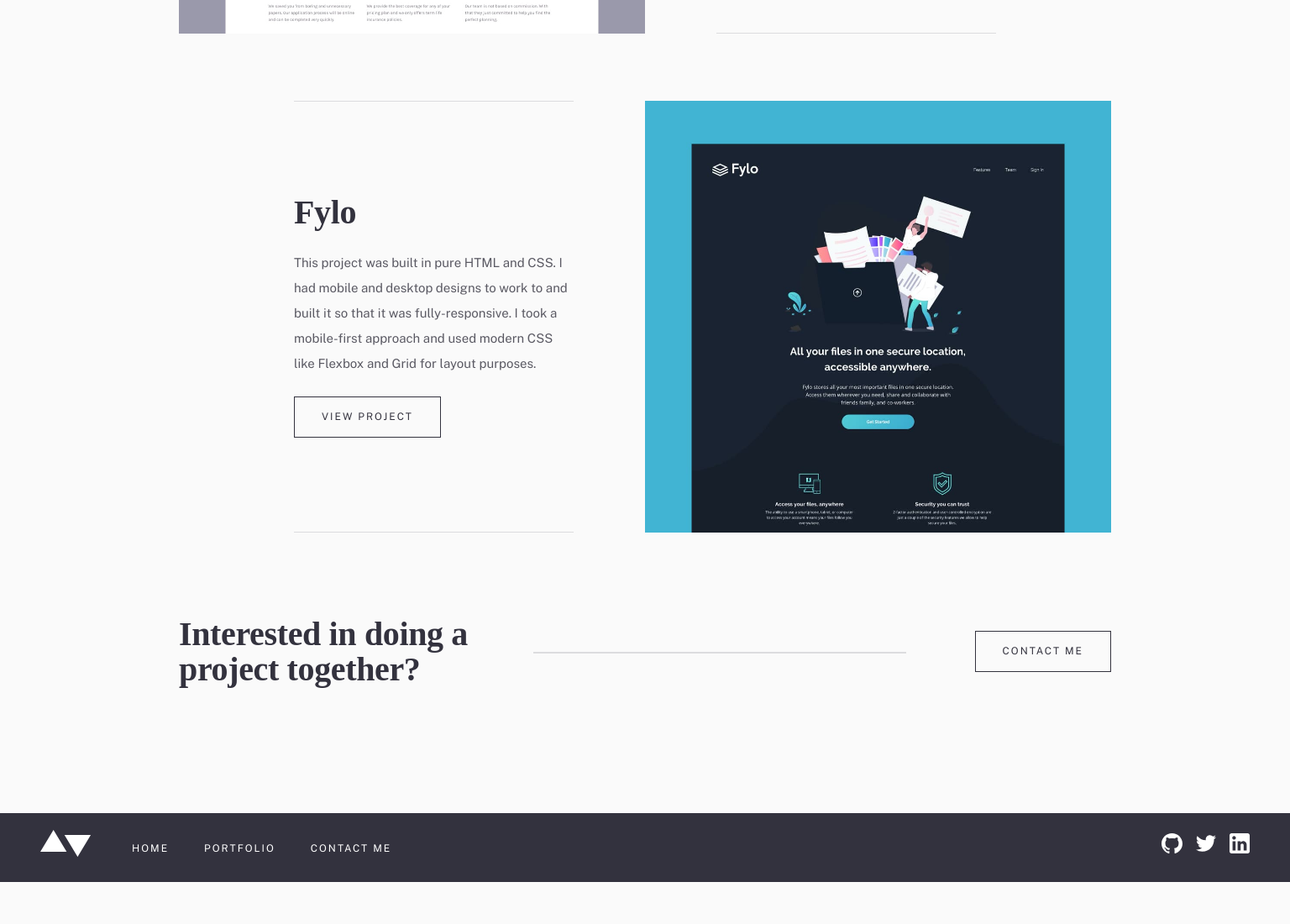
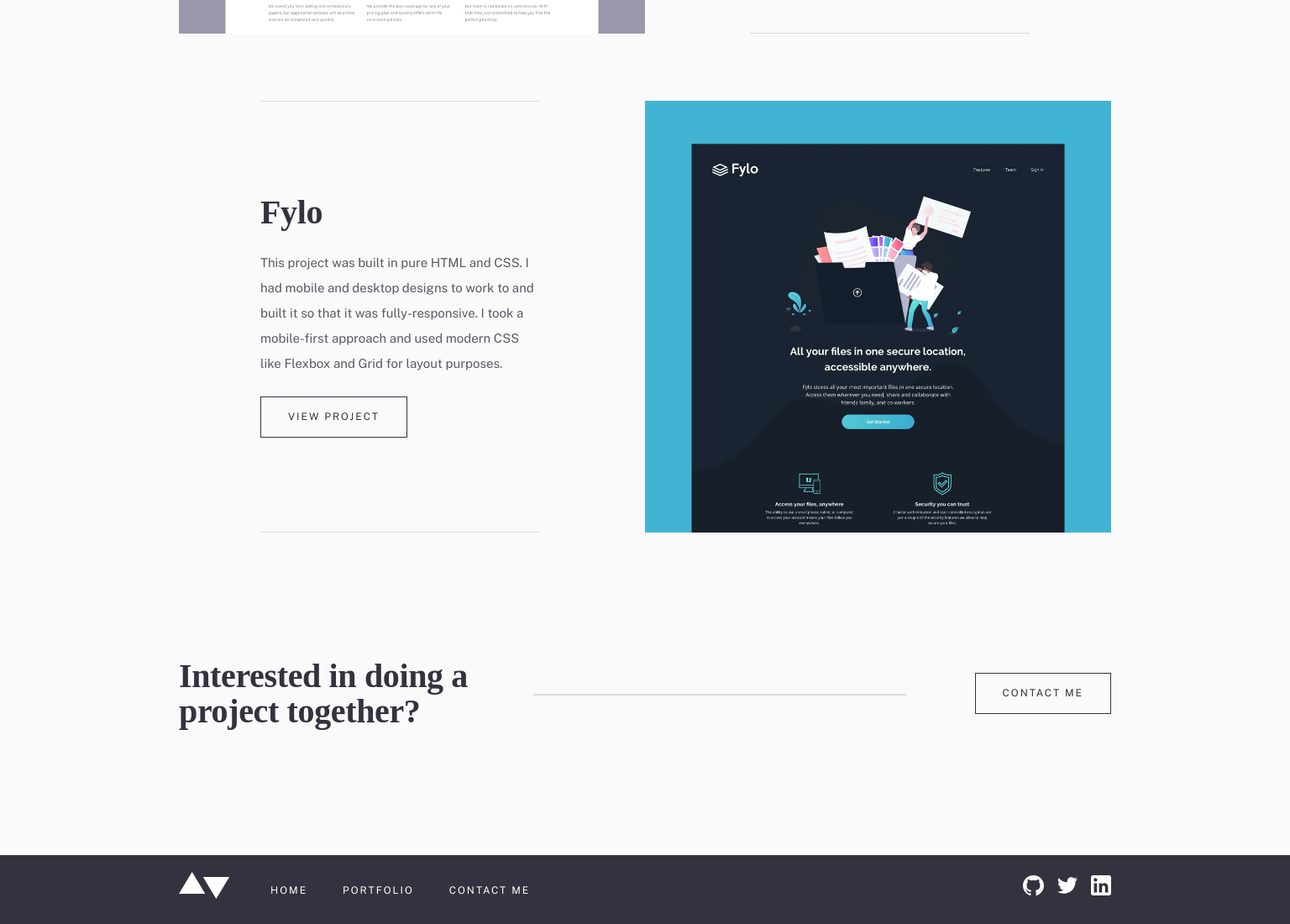
Before and after one commit to xaviguasch/minimalist-portfolio-website-frontendmentor-prac, a React (Create React App) app: page /portfolio in a window 1536 px wide. Shown: the part 1862-2962 px from the top of the page at 84% size. Before the commit the page ends 2912 px from the top, so only its background shows below. Built offline with nearby package versions, Linux system fonts and the light colour scheme; a web font is replaced by a local one.

Commit message:
styled PortfolioPage component for ultrawide screens

```diff
--- a/src/components/Footer.css
+++ b/src/components/Footer.css
@@ -56,6 +56,6 @@
 
   .Footer__container {
     margin: 0 auto;
-    max-width: 1440px;
+    max-width: 1110px;
   }
 }
--- a/src/components/HomePage.css
+++ b/src/components/HomePage.css
@@ -101,3 +101,10 @@
     padding: 56px 56px 0 0;
   }
 }
+
+/* Wide monitor */
+@media (min-width: 1440px) {
+  .HomePage {
+    gap: 150px;
+  }
+}
--- a/src/components/Pair.css
+++ b/src/components/Pair.css
@@ -73,3 +73,10 @@
     flex: 0 1 345px;
   }
 }
+
+/* Wide monitor */
+@media (min-width: 1440px) {
+  .pair__copy {
+    padding: 50px 0 0;
+  }
+}
--- a/src/components/PortfolioPage.css
+++ b/src/components/PortfolioPage.css
@@ -81,3 +81,19 @@
     justify-content: flex-end;
   }
 }
+
+/* Wide monitor */
+@media (min-width: 1440px) {
+  .PortfolioPage--main {
+    margin-bottom: 150px;
+  }
+
+  .PortfolioPage--main .portfolio {
+    gap: 125px;
+  }
+
+  .portfolio .portfolio__info {
+    max-width: 350px;
+    margin: 0;
+  }
+}
--- a/src/index.css
+++ b/src/index.css
@@ -256,10 +256,10 @@
 @media (min-width: 1440px) {
   /* UTILITY STYLES */
   .wrapper {
-    padding: 64px 165px 150px;
+    padding: 64px 0 150px;
     gap: 54px;
 
-    max-width: 1440px;
+    max-width: 1110px;
     margin: 0 auto;
   }
 }
```
